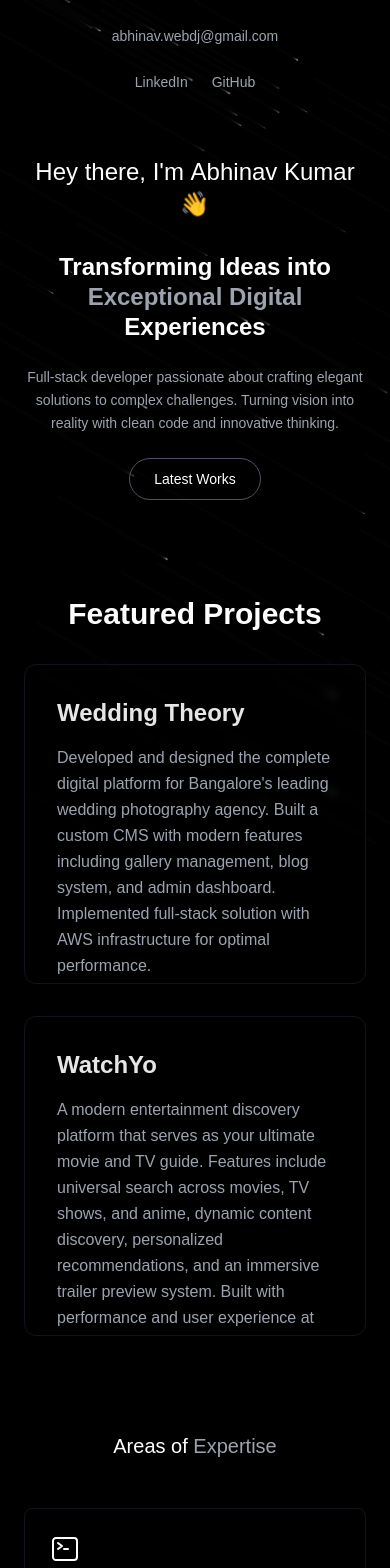
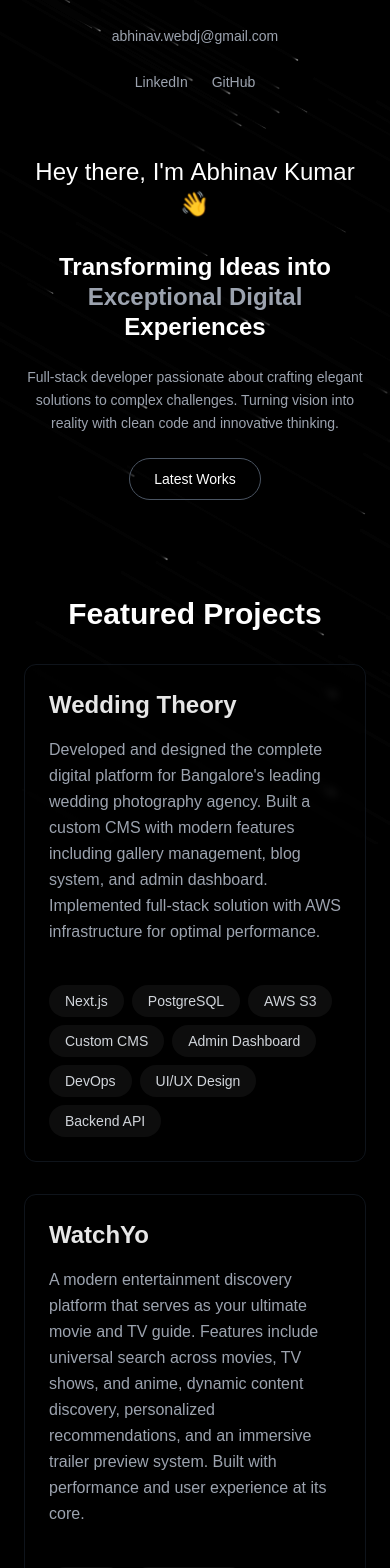
Before and after one commit to healertrix/portfolio, a Next.js app: page / in a window 390 px wide. Shown: the top 1568 px of the page. Built offline with nearby package versions, Linux system fonts and the light colour scheme.

Commit message:
made mobile view correcct

```diff
--- a/app/page.tsx
+++ b/app/page.tsx
@@ -217,7 +217,7 @@ export default function Home() {
                   whileInView={{ opacity: 1, y: 0 }}
                   transition={{ duration: 0.5, delay: index * 0.1 }}
                   viewport={{ once: true }}
-                  className='group relative h-[320px] border border-gray-800/50 rounded-xl overflow-hidden
+                  className='group relative h-auto min-h-[320px] border border-gray-800/50 rounded-xl overflow-hidden
                             backdrop-blur-sm hover:border-gray-700 transition-all duration-300
                             hover:shadow-lg hover:shadow-white/5'
                 >
@@ -230,7 +230,7 @@ export default function Home() {
                     <motion.div
                       whileHover={{ scale: 1.02 }}
                       whileTap={{ scale: 0.98 }}
-                      className='h-full p-8 flex flex-col justify-between
+                      className='h-full p-6 sm:p-8 flex flex-col justify-between gap-4
                                 hover:bg-white/5 transition-all duration-300'
                     >
                       <div>
```
